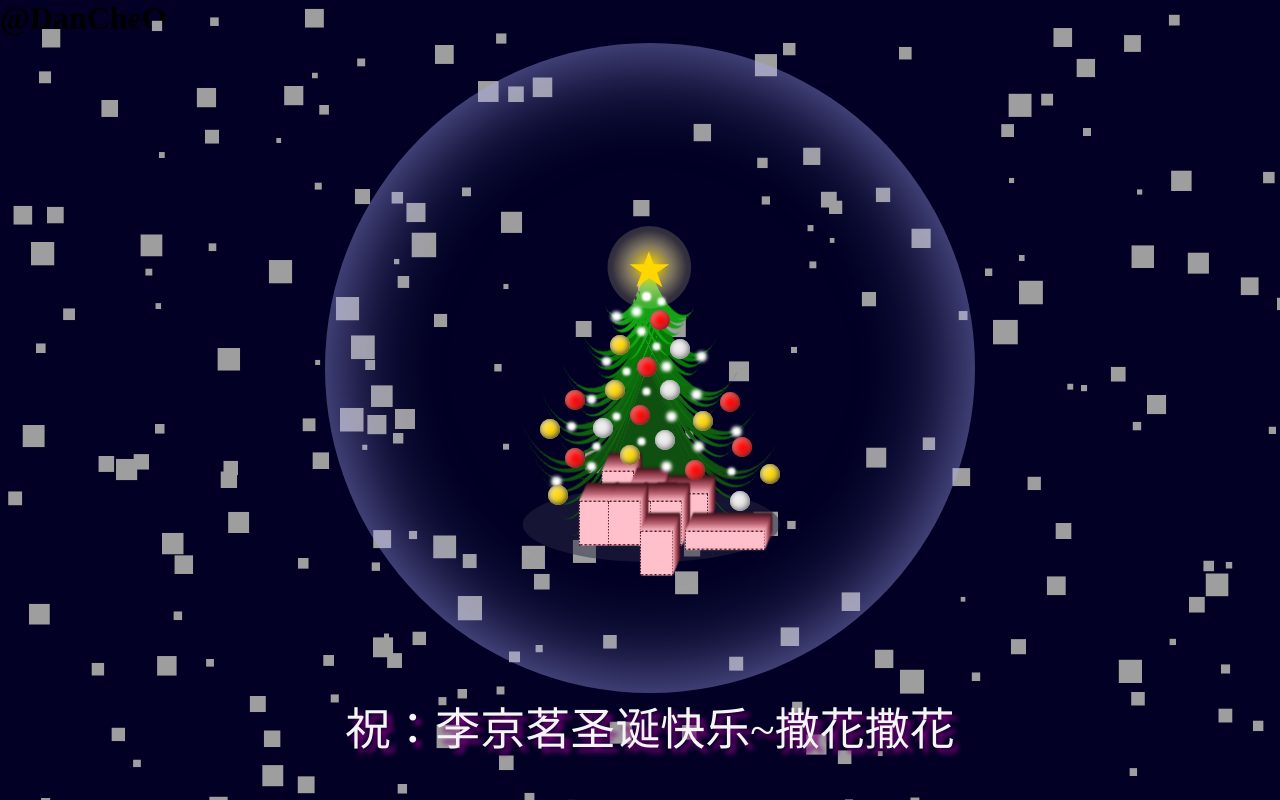
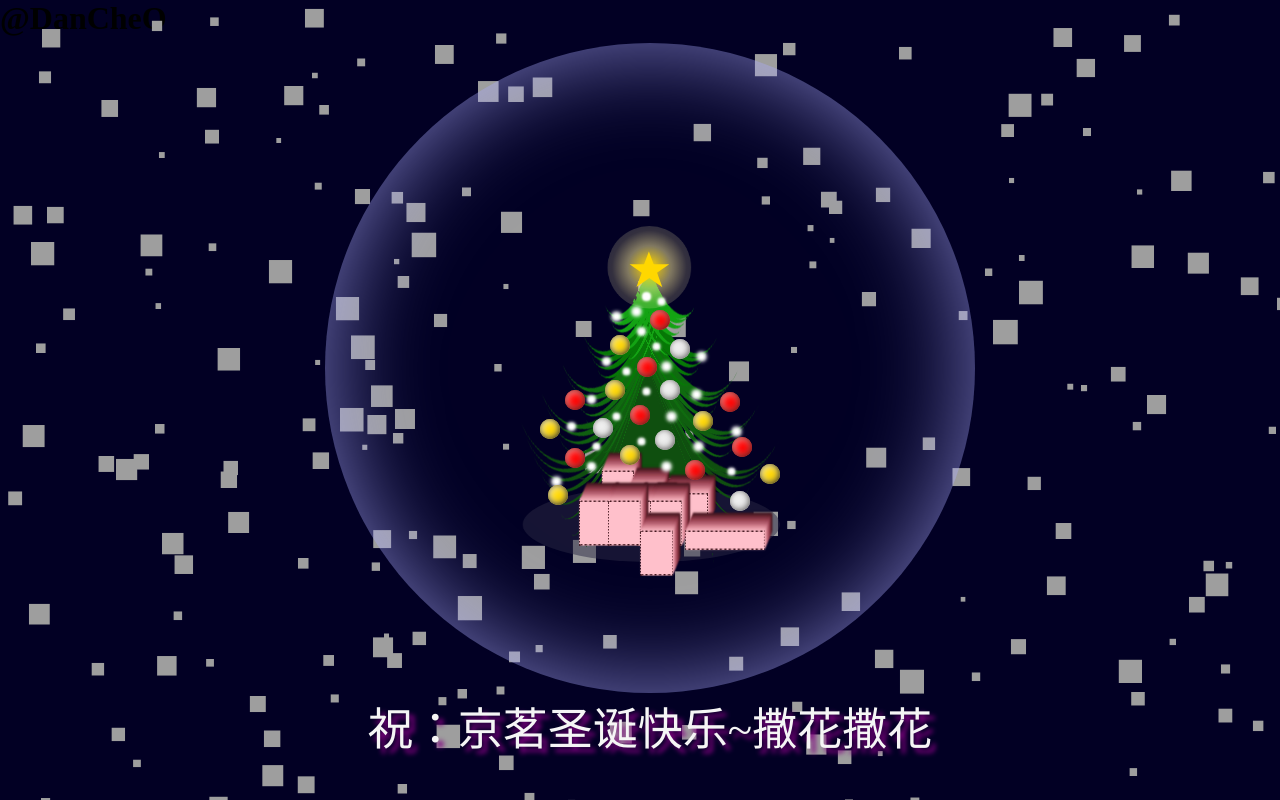
Before and after one commit to yuuner/Christmas, a plain HTML site: page index.html in a window 1280 px wide. Drawn offline with Linux system fonts and the light colour scheme.

Commit message:
Update index.html
update

```diff
--- a/index.html
+++ b/index.html
@@ -3,7 +3,7 @@
 
 <head>
   <meta charset="UTF-8">
-  <title>Codepen-challenge-christmas-tree</title>
+  <title>christmas</title>
 	<style>
     .text {
       color: whitesmoke;
@@ -1313,7 +1313,7 @@
 <body>
     <ul class="ones">
       <li class="sphere"></li>
-      <p class="text">祝：李京茗圣诞快乐~撒花撒花</p>
+      <p class="text">祝：京茗圣诞快乐~撒花撒花</p>
     </ul>
     <ul class="twos">
       <li class="top-star"> </li>
```
